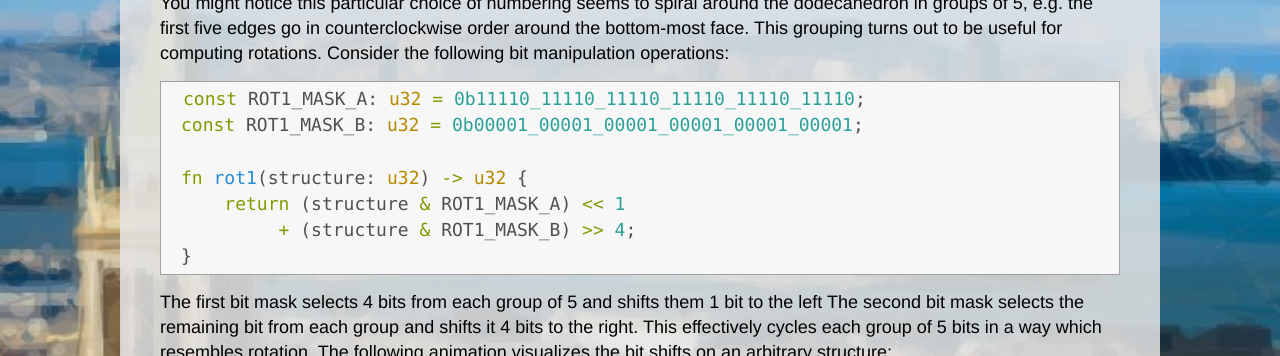
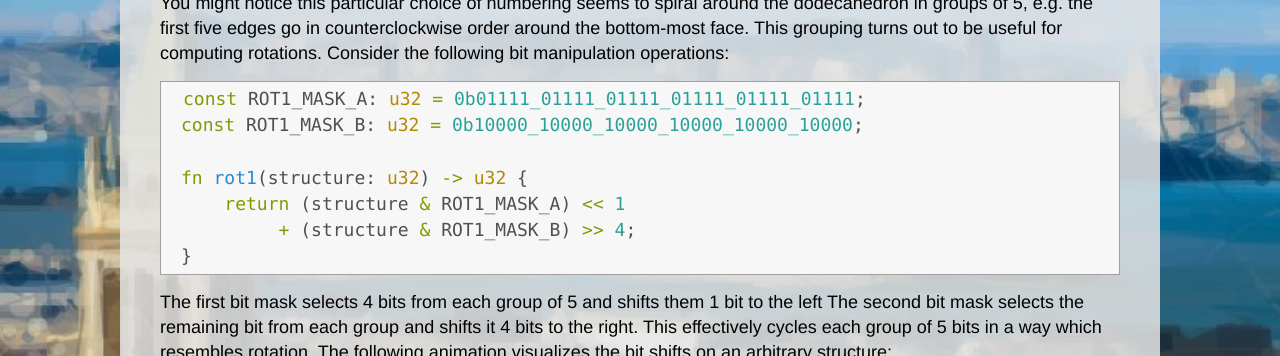
Before and after one commit to ckw017/ckw017.github.io, a Jekyll site: the page built from _posts/2026-07-07-Dodecahedra.md, in a window 1280 px wide and 900 px high, scrolled down 2655 px, cut to the strip 172-528 px from the top of the window. Built offline with Jekyll 4.4.1, drawn with Linux system fonts in a browser that asks for light colours.

Commit message:
fix masks

````diff
--- a/_posts/2026-07-07-Dodecahedra.md
+++ b/_posts/2026-07-07-Dodecahedra.md
@@ -85,8 +85,8 @@ the bottom-most face. This grouping turns out to be useful for computing rotatio
 Consider the following bit manipulation operations:
 
 ```rust
-const ROT1_MASK_A: u32 = 0b11110_11110_11110_11110_11110_11110;
-const ROT1_MASK_B: u32 = 0b00001_00001_00001_00001_00001_00001;
+const ROT1_MASK_A: u32 = 0b01111_01111_01111_01111_01111_01111;
+const ROT1_MASK_B: u32 = 0b10000_10000_10000_10000_10000_10000;
 
 fn rot1(structure: u32) -> u32 {
     return (structure & ROT1_MASK_A) << 1
````
